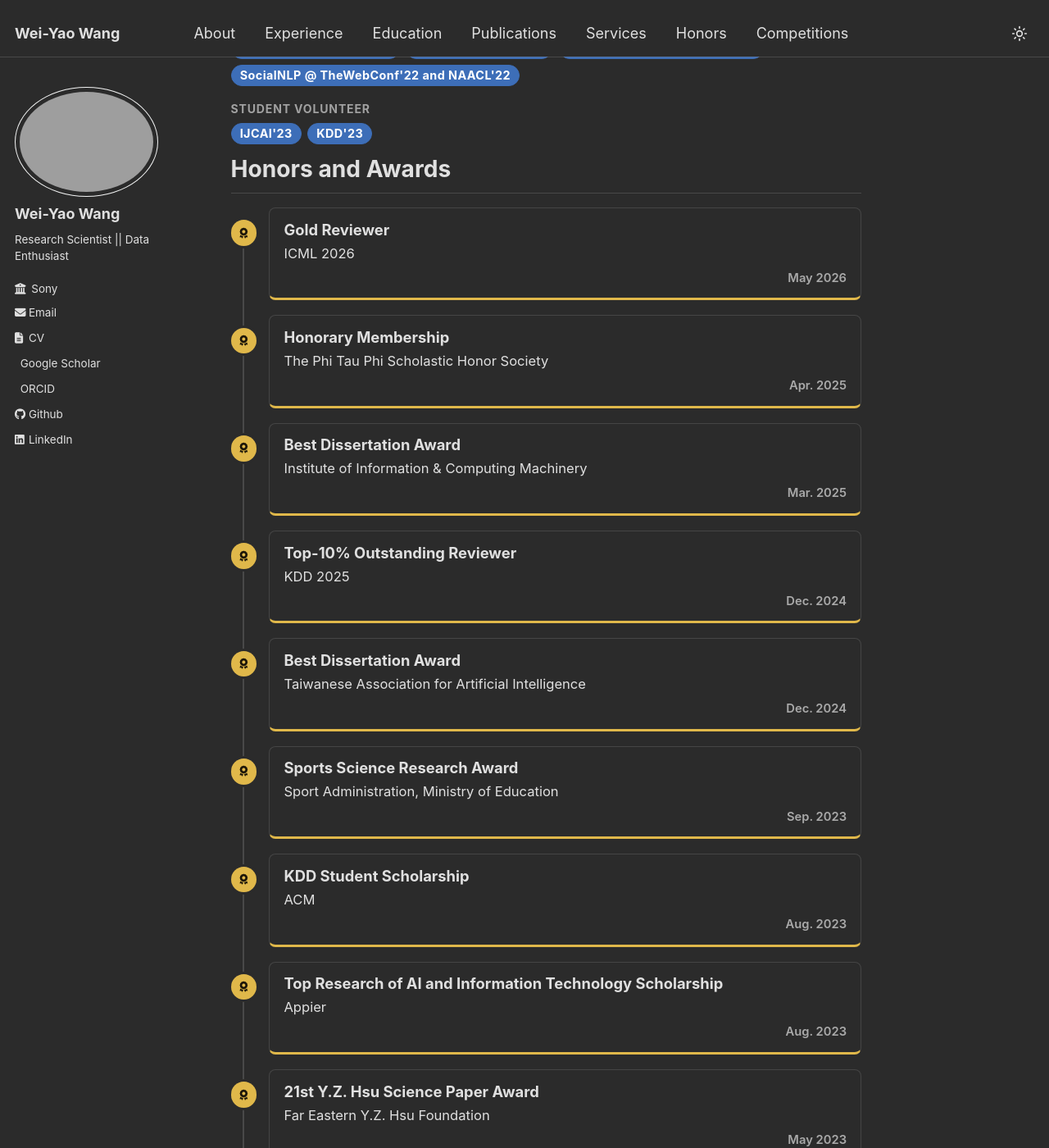
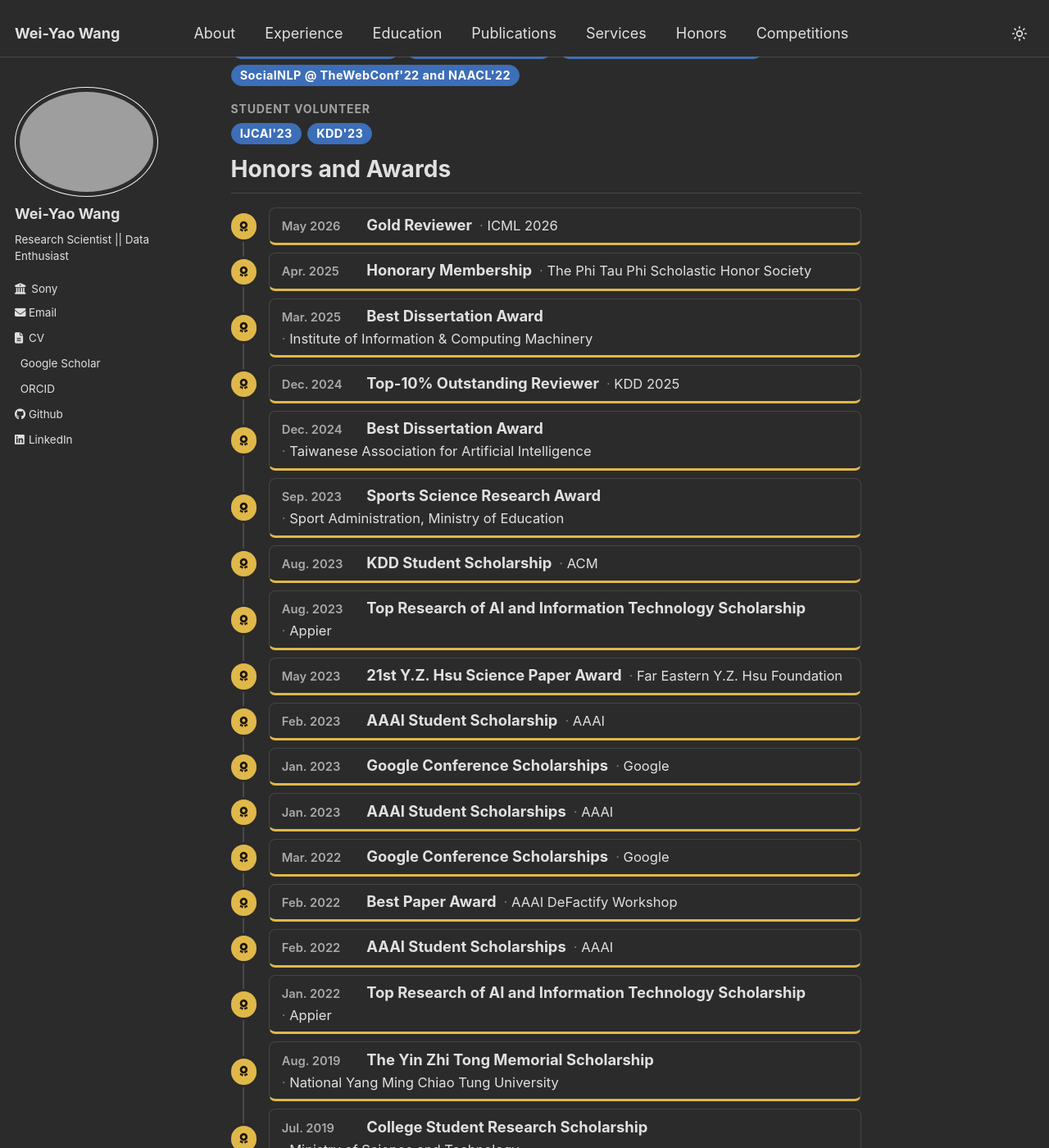
Before and after one commit to wywyWang/wywyWang.github.io, a Jekyll site: the page built from _pages/about.md, in a window 1280 px wide and 1400 px high, scrolled down 3614 px. Shown: the whole window at 82% size. Built offline with Jekyll 4.4.1, drawn with Linux system fonts in a browser that asks for light colours; some of the changed text lies outside the part shown.

Commit message:
adjust the content

```diff
--- a/_pages/about.md
+++ b/_pages/about.md
@@ -337,165 +337,165 @@
 <div class="timeline">
   <div class="timeline-list">
 
-    <div class="tl-card tl-card--honor">
+    <div class="tl-card tl-card--honor tl-card--one">
       <div class="tl-icon" aria-hidden="true"><i class="fas fa-award"></i></div>
       <div class="tl-body">
-        <div class="tl-org">Gold Reviewer</div>
-        <p class="tl-role">ICML 2026</p>
-        <div class="tl-meta"><span class="tl-when">May 2026</span></div>
+        <span class="tl-when">May 2026</span>
+        <span class="tl-org">Gold Reviewer</span>
+        <span class="tl-role">ICML 2026</span>
       </div>
     </div>
 
-    <div class="tl-card tl-card--honor">
+    <div class="tl-card tl-card--honor tl-card--one">
       <div class="tl-icon" aria-hidden="true"><i class="fas fa-award"></i></div>
       <div class="tl-body">
-        <div class="tl-org">Honorary Membership</div>
-        <p class="tl-role">The Phi Tau Phi Scholastic Honor Society</p>
-        <div class="tl-meta"><span class="tl-when">Apr. 2025</span></div>
+        <span class="tl-when">Apr. 2025</span>
+        <span class="tl-org">Honorary Membership</span>
+        <span class="tl-role">The Phi Tau Phi Scholastic Honor Society</span>
       </div>
     </div>
 
-    <div class="tl-card tl-card--honor">
+    <div class="tl-card tl-card--honor tl-card--one">
       <div class="tl-icon" aria-hidden="true"><i class="fas fa-award"></i></div>
       <div class="tl-body">
-        <div class="tl-org">Best Dissertation Award</div>
-        <p class="tl-role">Institute of Information &amp; Computing Machinery</p>
-        <div class="tl-meta"><span class="tl-when">Mar. 2025</span></div>
+        <span class="tl-when">Mar. 2025</span>
+        <span class="tl-org">Best Dissertation Award</span>
+        <span class="tl-role">Institute of Information &amp; Computing Machinery</span>
       </div>
     </div>
 
-    <div class="tl-card tl-card--honor">
+    <div class="tl-card tl-card--honor tl-card--one">
       <div class="tl-icon" aria-hidden="true"><i class="fas fa-award"></i></div>
       <div class="tl-body">
-        <div class="tl-org">Top-10% Outstanding Reviewer</div>
-        <p class="tl-role">KDD 2025</p>
-        <div class="tl-meta"><span class="tl-when">Dec. 2024</span></div>
+        <span class="tl-when">Dec. 2024</span>
+        <span class="tl-org">Top-10% Outstanding Reviewer</span>
+        <span class="tl-role">KDD 2025</span>
       </div>
     </div>
 
-    <div class="tl-card tl-card--honor">
+    <div class="tl-card tl-card--honor tl-card--one">
       <div class="tl-icon" aria-hidden="true"><i class="fas fa-award"></i></div>
       <div class="tl-body">
-        <div class="tl-org">Best Dissertation Award</div>
-        <p class="tl-role">Taiwanese Association for Artificial Intelligence</p>
-        <div class="tl-meta"><span class="tl-when">Dec. 2024</span></div>
+        <span class="tl-when">Dec. 2024</span>
+        <span class="tl-org">Best Dissertation Award</span>
+        <span class="tl-role">Taiwanese Association for Artificial Intelligence</span>
       </div>
     </div>
 
-    <div class="tl-card tl-card--honor">
+    <div class="tl-card tl-card--honor tl-card--one">
       <div class="tl-icon" aria-hidden="true"><i class="fas fa-award"></i></div>
       <div class="tl-body">
-        <div class="tl-org">Sports Science Research Award</div>
-        <p class="tl-role">Sport Administration, Ministry of Education</p>
-        <div class="tl-meta"><span class="tl-when">Sep. 2023</span></div>
+        <span class="tl-when">Sep. 2023</span>
+        <span class="tl-org">Sports Science Research Award</span>
+        <span class="tl-role">Sport Administration, Ministry of Education</span>
       </div>
     </div>
 
-    <div class="tl-card tl-card--honor">
+    <div class="tl-card tl-card--honor tl-card--one">
       <div class="tl-icon" aria-hidden="true"><i class="fas fa-award"></i></div>
       <div class="tl-body">
-        <div class="tl-org">KDD Student Scholarship</div>
-        <p class="tl-role">ACM</p>
-        <div class="tl-meta"><span class="tl-when">Aug. 2023</span></div>
+        <span class="tl-when">Aug. 2023</span>
+        <span class="tl-org">KDD Student Scholarship</span>
+        <span class="tl-role">ACM</span>
       </div>
     </div>
 
-    <div class="tl-card tl-card--honor">
+    <div class="tl-card tl-card--honor tl-card--one">
       <div class="tl-icon" aria-hidden="true"><i class="fas fa-award"></i></div>
       <div class="tl-body">
-        <div class="tl-org">Top Research of AI and Information Technology Scholarship</div>
-        <p class="tl-role">Appier</p>
-        <div class="tl-meta"><span class="tl-when">Aug. 2023</span></div>
+        <span class="tl-when">Aug. 2023</span>
+        <span class="tl-org">Top Research of AI and Information Technology Scholarship</span>
+        <span class="tl-role">Appier</span>
       </div>
     </div>
 
-    <div class="tl-card tl-card--honor">
+    <div class="tl-card tl-card--honor tl-card--one">
       <div class="tl-icon" aria-hidden="true"><i class="fas fa-award"></i></div>
       <div class="tl-body">
-        <div class="tl-org">21st Y.Z. Hsu Science Paper Award</div>
-        <p class="tl-role">Far Eastern Y.Z. Hsu Foundation</p>
-        <div class="tl-meta"><span class="tl-when">May 2023</span></div>
+        <span class="tl-when">May 2023</span>
+        <span class="tl-org">21st Y.Z. Hsu Science Paper Award</span>
+        <span class="tl-role">Far Eastern Y.Z. Hsu Foundation</span>
       </div>
     </div>
 
-    <div class="tl-card tl-card--honor">
+    <div class="tl-card tl-card--honor tl-card--one">
       <div class="tl-icon" aria-hidden="true"><i class="fas fa-award"></i></div>
       <div class="tl-body">
-        <div class="tl-org">AAAI Student Scholarship</div>
-        <p class="tl-role">AAAI</p>
-        <div class="tl-meta"><span class="tl-when">Feb. 2023</span></div>
+        <span class="tl-when">Feb. 2023</span>
+        <span class="tl-org">AAAI Student Scholarship</span>
+        <span class="tl-role">AAAI</span>
       </div>
     </div>
 
-    <div class="tl-card tl-card--honor">
+    <div class="tl-card tl-card--honor tl-card--one">
       <div class="tl-icon" aria-hidden="true"><i class="fas fa-award"></i></div>
       <div class="tl-body">
-        <div class="tl-org">Google Conference Scholarships</div>
-        <p class="tl-role">Google</p>
-        <div class="tl-meta"><span class="tl-when">Jan. 2023</span></div>
+        <span class="tl-when">Jan. 2023</span>
+        <span class="tl-org">Google Conference Scholarships</span>
+        <span class="tl-role">Google</span>
       </div>
     </div>
 
-    <div class="tl-card tl-card--honor">
+    <div class="tl-card tl-card--honor tl-card--one">
       <div class="tl-icon" aria-hidden="true"><i class="fas fa-award"></i></div>
       <div class="tl-body">
-        <div class="tl-org">AAAI Student Scholarships</div>
-        <p class="tl-role">AAAI</p>
-        <div class="tl-meta"><span class="tl-when">Jan. 2023</span></div>
+        <span class="tl-when">Jan. 2023</span>
+        <span class="tl-org">AAAI Student Scholarships</span>
+        <span class="tl-role">AAAI</span>
       </div>
     </div>
 
-    <div class="tl-card tl-card--honor">
+    <div class="tl-card tl-card--honor tl-card--one">
       <div class="tl-icon" aria-hidden="true"><i class="fas fa-award"></i></div>
       <div class="tl-body">
-        <div class="tl-org">Google Conference Scholarships</div>
-        <p class="tl-role">Google</p>
-        <div class="tl-meta"><span class="tl-when">Mar. 2022</span></div>
+        <span class="tl-when">Mar. 2022</span>
+        <span class="tl-org">Google Conference Scholarships</span>
+        <span class="tl-role">Google</span>
       </div>
     </div>
 
-    <div class="tl-card tl-card--honor">
+    <div class="tl-card tl-card--honor tl-card--one">
       <div class="tl-icon" aria-hidden="true"><i class="fas fa-award"></i></div>
       <div class="tl-body">
-        <div class="tl-org">Best Paper Award</div>
-        <p class="tl-role">AAAI DeFactify Workshop</p>
-        <div class="tl-meta"><span class="tl-when">Feb. 2022</span></div>
+        <span class="tl-when">Feb. 2022</span>
+        <span class="tl-org">Best Paper Award</span>
+        <span class="tl-role">AAAI DeFactify Workshop</span>
       </div>
     </div>
 
-    <div class="tl-card tl-card--honor">
+    <div class="tl-card tl-card--honor tl-card--one">
       <div class="tl-icon" aria-hidden="true"><i class="fas fa-award"></i></div>
       <div class="tl-body">
-        <div class="tl-org">AAAI Student Scholarships</div>
-        <p class="tl-role">AAAI</p>
-        <div class="tl-meta"><span class="tl-when">Feb. 2022</span></div>
+        <span class="tl-when">Feb. 2022</span>
+        <span class="tl-org">AAAI Student Scholarships</span>
+        <span class="tl-role">AAAI</span>
       </div>
     </div>
 
-    <div class="tl-card tl-card--honor">
+    <div class="tl-card tl-card--honor tl-card--one">
       <div class="tl-icon" aria-hidden="true"><i class="fas fa-award"></i></div>
       <div class="tl-body">
-        <div class="tl-org">Top Research of AI and Information Technology Scholarship</div>
-        <p class="tl-role">Appier</p>
-        <div class="tl-meta"><span class="tl-when">Jan. 2022</span></div>
+        <span class="tl-when">Jan. 2022</span>
+        <span class="tl-org">Top Research of AI and Information Technology Scholarship</span>
+        <span class="tl-role">Appier</span>
       </div>
     </div>
 
-    <div class="tl-card tl-card--honor">
+    <div class="tl-card tl-card--honor tl-card--one">
       <div class="tl-icon" aria-hidden="true"><i class="fas fa-award"></i></div>
       <div class="tl-body">
-        <div class="tl-org">The Yin Zhi Tong Memorial Scholarship</div>
-        <p class="tl-role">National Yang Ming Chiao Tung University</p>
-        <div class="tl-meta"><span class="tl-when">Aug. 2019</span></div>
+        <span class="tl-when">Aug. 2019</span>
+        <span class="tl-org">The Yin Zhi Tong Memorial Scholarship</span>
+        <span class="tl-role">National Yang Ming Chiao Tung University</span>
       </div>
     </div>
 
-    <div class="tl-card tl-card--honor">
+    <div class="tl-card tl-card--honor tl-card--one">
       <div class="tl-icon" aria-hidden="true"><i class="fas fa-award"></i></div>
       <div class="tl-body">
-        <div class="tl-org">College Student Research Scholarship</div>
-        <p class="tl-role">Ministry of Science and Technology</p>
-        <div class="tl-meta"><span class="tl-when">Jul. 2019</span></div>
+        <span class="tl-when">Jul. 2019</span>
+        <span class="tl-org">College Student Research Scholarship</span>
+        <span class="tl-role">Ministry of Science and Technology</span>
       </div>
     </div>
 
@@ -504,54 +504,142 @@
 
 # Competition Awards
 
-<div class="cv-item">
-  <div class="cv-meta"><span class="paper-badge">Dec. 2022</span><span class="paper-award">1st Place</span></div>
-  <span class="cv-what">Factify 2.0 Challenge</span>
-  <span class="cv-where">De-Factify @ AAAI 2023 Workshop</span>
-  <span class="paper-links"><a class="paper-link-btn" href="https://github.com/wwweiwei/Pre-CoFactv2-AAAI-2023">code</a></span>
+<div class="timeline">
+  <div class="timeline-list">
+
+    <div class="tl-card tl-card--honor tl-card--two">
+      <div class="tl-icon" aria-hidden="true"><i class="fas fa-trophy"></i></div>
+      <div class="tl-body">
+        <div class="tl-line">
+          <span class="paper-award">1st Place</span>
+          <span class="tl-org">Factify 2.0 Challenge</span>
+          <span class="tl-when">Dec. 2022</span>
+        </div>
+        <div class="tl-line tl-line--sub">
+          <span class="tl-role">De-Factify @ AAAI 2023 Workshop</span>
+          <span class="paper-links"><a class="paper-link-btn" href="https://github.com/wwweiwei/Pre-CoFactv2-AAAI-2023">code</a></span>
+        </div>
+      </div>
+    </div>
+
+    <div class="tl-card tl-card--honor tl-card--two">
+      <div class="tl-icon" aria-hidden="true"><i class="fas fa-trophy"></i></div>
+      <div class="tl-body">
+        <div class="tl-line">
+          <span class="paper-award">4th Place</span>
+          <span class="tl-org">Rounded Evaluation of Recommender Systems</span>
+          <span class="tl-when">Oct. 2022</span>
+        </div>
+        <div class="tl-line tl-line--sub">
+          <span class="tl-role">EvalRS @ CIKM'22 Workshop</span>
+        </div>
+      </div>
+    </div>
+
+    <div class="tl-card tl-card--honor tl-card--two">
+      <div class="tl-icon" aria-hidden="true"><i class="fas fa-trophy"></i></div>
+      <div class="tl-body">
+        <div class="tl-line">
+          <span class="paper-award">2nd Place</span>
+          <span class="tl-org">Detecting Signs of Depression from Social Media Text</span>
+          <span class="tl-when">Feb. 2022</span>
+        </div>
+        <div class="tl-line tl-line--sub">
+          <span class="tl-role">LT-EDI @ ACL 2022 Workshop</span>
+          <span class="paper-links"><a class="paper-link-btn" href="https://github.com/wywyWang/Depression-Detection-LT-EDI-ACL-2022">code</a></span>
+        </div>
+      </div>
+    </div>
+
+    <div class="tl-card tl-card--honor tl-card--two">
+      <div class="tl-icon" aria-hidden="true"><i class="fas fa-trophy"></i></div>
+      <div class="tl-body">
+        <div class="tl-line">
+          <span class="paper-award">5th Place</span>
+          <span class="paper-award">Best Paper</span>
+          <span class="tl-org">Factify Challenge</span>
+          <span class="tl-when">Nov. 2021</span>
+        </div>
+        <div class="tl-line tl-line--sub">
+          <span class="tl-role">De-Factify @ AAAI 2022 Workshop</span>
+          <span class="paper-links"><a class="paper-link-btn" href="https://github.com/wywyWang/Multi-Modal-Fact-Verification-2021">code</a></span>
+        </div>
+      </div>
+    </div>
+
+    <div class="tl-card tl-card--honor tl-card--two">
+      <div class="tl-icon" aria-hidden="true"><i class="fas fa-trophy"></i></div>
+      <div class="tl-body">
+        <div class="tl-line">
+          <span class="paper-award">3rd Place</span>
+          <span class="paper-award">National Judges Award</span>
+          <span class="tl-org">Legal-Tech Hackathon 2021</span>
+          <span class="tl-when">Sep. 2021</span>
+        </div>
+        <div class="tl-line tl-line--sub">
+          <span class="paper-links"><a class="paper-link-btn" href="https://github.com/wywyWang/Legal-tech-2021">code</a></span>
+        </div>
+      </div>
+    </div>
+
+    <div class="tl-card tl-card--honor tl-card--two">
+      <div class="tl-icon" aria-hidden="true"><i class="fas fa-trophy"></i></div>
+      <div class="tl-body">
+        <div class="tl-line">
+          <span class="paper-award">1st Place</span>
+          <span class="tl-org">Fake-EmoReact Challenge</span>
+          <span class="tl-when">Jun. 2021</span>
+        </div>
+        <div class="tl-line tl-line--sub">
+          <span class="tl-role">SocialNLP @ NAACL 2021 Workshop</span>
+          <span class="paper-links"><a class="paper-link-btn" href="https://github.com/wywyWang/Fake-EmoReact-2021">code</a></span>
+        </div>
+      </div>
+    </div>
+
+    <div class="tl-card tl-card--honor tl-card--two">
+      <div class="tl-icon" aria-hidden="true"><i class="fas fa-trophy"></i></div>
+      <div class="tl-body">
+        <div class="tl-line">
+          <span class="paper-award">Bronze Medal</span>
+          <span class="tl-org">Riiid Answer Correctness Prediction Challenge</span>
+          <span class="tl-when">Jan. 2021</span>
+        </div>
+        <div class="tl-line tl-line--sub">
+          <span class="tl-role">AAAI 2021 Workshop</span>
+          <span class="paper-links"><a class="paper-link-btn" href="https://github.com/wywyWang/Riiid-Answer-Correctness-Prediction">code</a></span>
+        </div>
+      </div>
+    </div>
+
+    <div class="tl-card tl-card--honor tl-card--two">
+      <div class="tl-icon" aria-hidden="true"><i class="fas fa-trophy"></i></div>
+      <div class="tl-body">
+        <div class="tl-line">
+          <span class="paper-award">3rd Place</span>
+          <span class="tl-org">EmotionGIF Challenge</span>
+          <span class="tl-when">Jun. 2020</span>
+        </div>
+        <div class="tl-line tl-line--sub">
+          <span class="tl-role">SocialNLP @ ACL 2020 Workshop</span>
+          <span class="paper-links"><a class="paper-link-btn" href="https://arxiv.org/abs/2007.02259">report</a> <a class="paper-link-btn" href="https://github.com/wywyWang/NLP-2020-EmotionGIF">code</a></span>
+        </div>
+      </div>
+    </div>
+
+    <div class="tl-card tl-card--honor tl-card--two">
+      <div class="tl-icon" aria-hidden="true"><i class="fas fa-trophy"></i></div>
+      <div class="tl-body">
+        <div class="tl-line">
+          <span class="paper-award">Excellent Award</span>
+          <span class="tl-org">Research Project Competition</span>
+          <span class="tl-when">Dec. 2019</span>
+        </div>
+        <div class="tl-line tl-line--sub">
+          <span class="tl-role">National Chiao Tung University</span>
+        </div>
+      </div>
+    </div>
+
+  </div>
 </div>
-<div class="cv-item">
-  <div class="cv-meta"><span class="paper-badge">Oct. 2022</span><span class="paper-award">4th Place</span></div>
-  <span class="cv-what">Rounded Evaluation of Recommender Systems</span>
-  <span class="cv-where">EvalRS @ CIKM'22 Workshop</span>
-</div>
-<div class="cv-item">
-  <div class="cv-meta"><span class="paper-badge">Feb. 2022</span><span class="paper-award">2nd Place</span></div>
-  <span class="cv-what">Detecting Signs of Depression from Social Media Text</span>
-  <span class="cv-where">LT-EDI @ ACL 2022 Workshop</span>
-  <span class="paper-links"><a class="paper-link-btn" href="https://github.com/wywyWang/Depression-Detection-LT-EDI-ACL-2022">code</a></span>
-</div>
-<div class="cv-item">
-  <div class="cv-meta"><span class="paper-badge">Nov. 2021</span><span class="paper-award">5th Place</span><span class="paper-award">Best Paper</span></div>
-  <span class="cv-what">Factify Challenge</span>
-  <span class="cv-where">De-Factify @ AAAI 2022 Workshop</span>
-  <span class="paper-links"><a class="paper-link-btn" href="https://github.com/wywyWang/Multi-Modal-Fact-Verification-2021">code</a></span>
-</div>
-<div class="cv-item">
-  <div class="cv-meta"><span class="paper-badge">Sep. 2021</span><span class="paper-award">3rd Place</span><span class="paper-award">National Judges Award</span></div>
-  <span class="cv-what">Legal-Tech Hackathon 2021</span>
-  <span class="paper-links"><a class="paper-link-btn" href="https://github.com/wywyWang/Legal-tech-2021">code</a></span>
-</div>
-<div class="cv-item">
-  <div class="cv-meta"><span class="paper-badge">Jun. 2021</span><span class="paper-award">1st Place</span></div>
-  <span class="cv-what">Fake-EmoReact Challenge</span>
-  <span class="cv-where">SocialNLP @ NAACL 2021 Workshop</span>
-  <span class="paper-links"><a class="paper-link-btn" href="https://github.com/wywyWang/Fake-EmoReact-2021">code</a></span>
-</div>
-<div class="cv-item">
-  <div class="cv-meta"><span class="paper-badge">Jan. 2021</span><span class="paper-award">Bronze Medal</span></div>
-  <span class="cv-what">Riiid Answer Correctness Prediction Challenge</span>
-  <span class="cv-where">AAAI 2021 Workshop</span>
-  <span class="paper-links"><a class="paper-link-btn" href="https://github.com/wywyWang/Riiid-Answer-Correctness-Prediction">code</a></span>
-</div>
-<div class="cv-item">
-  <div class="cv-meta"><span class="paper-badge">Jun. 2020</span><span class="paper-award">3rd Place</span></div>
-  <span class="cv-what">EmotionGIF Challenge</span>
-  <span class="cv-where">SocialNLP @ ACL 2020 Workshop</span>
-  <span class="paper-links"><a class="paper-link-btn" href="https://arxiv.org/abs/2007.02259">report</a> <a class="paper-link-btn" href="https://github.com/wywyWang/NLP-2020-EmotionGIF">code</a></span>
-</div>
-<div class="cv-item">
-  <div class="cv-meta"><span class="paper-badge">Dec. 2019</span><span class="paper-award">Excellent Award</span></div>
-  <span class="cv-what">Research Project Competition</span>
-  <span class="cv-where">National Chiao Tung University</span>
-</div>
--- a/_sass/_timeline.scss
+++ b/_sass/_timeline.scss
@@ -192,3 +192,83 @@
   text-transform: uppercase;
   opacity: 0.55;
 }
+
+.tl-card--one {
+  align-items: center;
+  margin-bottom: 0.5em;
+}
+
+.tl-card--one .tl-icon {
+  margin-top: 0;
+}
+
+.tl-card--one .tl-body {
+  display: flex;
+  flex-wrap: wrap;
+  align-items: baseline;
+  column-gap: 0.5em;
+  row-gap: 0.1em;
+  padding: 0.4em 0.8em 0.42em;
+}
+
+.tl-card--one .tl-when {
+  margin-left: 0;
+  flex: 0 0 6.4em;
+}
+
+.tl-card--one .tl-role {
+  margin: 0;
+}
+
+.tl-card--one .tl-role::before {
+  content: "· ";
+  opacity: 0.45;
+}
+
+.tl-card--two {
+  margin-bottom: 0.6em;
+}
+
+.tl-card--two .tl-icon {
+  margin-top: 0.4em;
+}
+
+.tl-card--two .tl-body {
+  padding: 0.5em 0.85em 0.55em;
+}
+
+.tl-line {
+  display: flex;
+  flex-wrap: wrap;
+  align-items: baseline;
+  gap: 0.25em 0.5em;
+}
+
+.tl-line .tl-when {
+  margin-left: auto;
+}
+
+.tl-line .tl-role {
+  margin: 0;
+}
+
+.tl-line--sub {
+  margin-top: 0.12em;
+}
+
+.tl-line--sub .tl-role {
+  font-size: 0.86em;
+  color: #6f6f6f;
+}
+
+:root.dark .tl-line--sub .tl-role {
+  color: #9a9a9a;
+}
+
+.tl-line--sub .paper-links {
+  margin: 0 0 0 auto;
+}
+
+.tl-line .paper-award {
+  margin-right: 0;
+}
```
